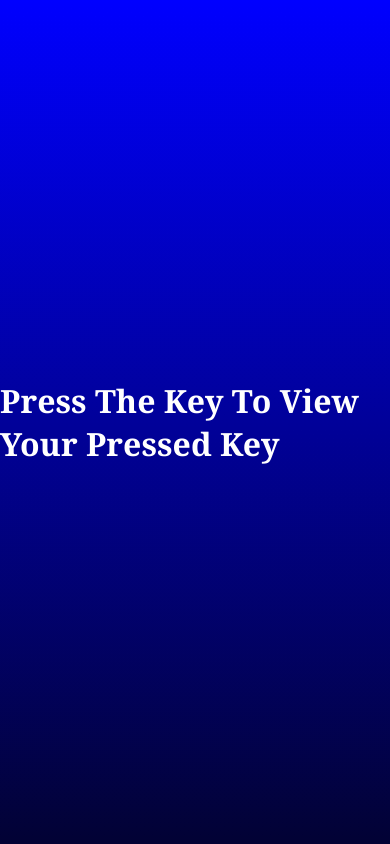
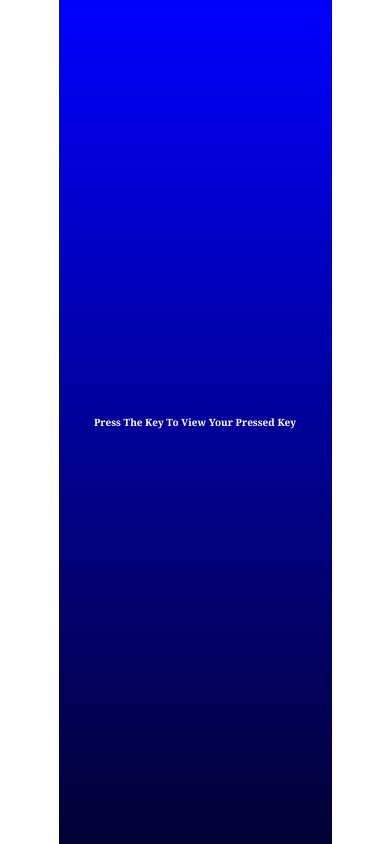
Before and after one commit to sourabChoudhary11/sckeypresser, a plain HTML site: page index.html in a window 390 px wide. Drawn offline with Linux system fonts and the light colour scheme.

Commit message:
Add files via upload

```diff
--- a/style.css
+++ b/style.css
@@ -13,6 +13,17 @@ body {
     font-family:Cambria, Cochin, Georgia, Times, 'Times New Roman', serif;
 }
 
+
 #container h1 {
     text-transform: capitalize;
 }
+
+@media (min-width:0px) and (max-width:400px) {
+    #container {
+        width: 70%;
+        margin: auto;
+    }
+    #container h1{
+        font-size: 10px;
+    }
+}
```
